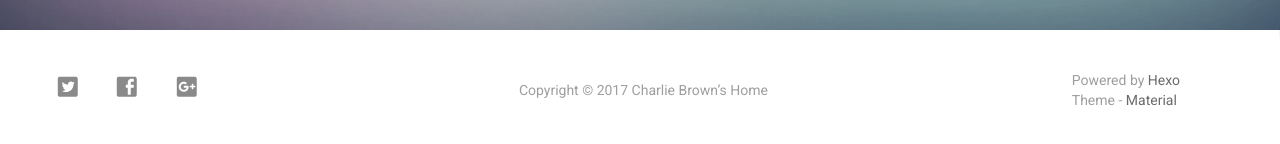
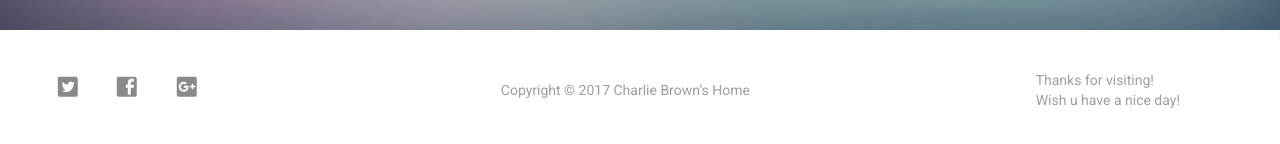
Before and after one commit to skyfuckerzhao/skyfuckerzhao.github.io, a plain HTML site: page index.html in a window 1280 px wide. Shown: the part 1566-1710 px from the top of the page. Drawn offline with Linux system fonts and the light colour scheme.

Commit message:
Site updated: 2017-06-19 11:55:44

```diff
--- a/index.html
+++ b/index.html
@@ -850,8 +850,8 @@ It will not impact the appearance and can give developers a lot of support :)
 
         <div class="mdl-mini-footer--right-section">
             <div>
-                <div class="footer-develop-div">Powered by <a href="https://hexo.io" target="_blank" class="footer-develop-a">Hexo</a></div>
-                <div class="footer-develop-div">Theme - <a href="https://github.com/viosey/hexo-theme-material" target="_blank" class="footer-develop-a">Material</a></div>
+                <div class="footer-develop-div">Thanks for visiting!</div>
+                <div class="footer-develop-div">Wish u have a nice day!</div>
             </div>
         </div>
 
```
Also changed, not shown: 2017/06/18/hello-world/index.html (+2 -2 lines), 2017/06/19/第一篇/index.html (+2 -2 lines), about/index.html (+2 -2 lines), archives/2017/06/index.html (+2 -2 lines), archives/2017/index.html (+2 -2 lines), archives/index.html (+2 -2 lines), tags/index.html (+2 -2 lines), tags/日记/index.html (+2 -2 lines).
